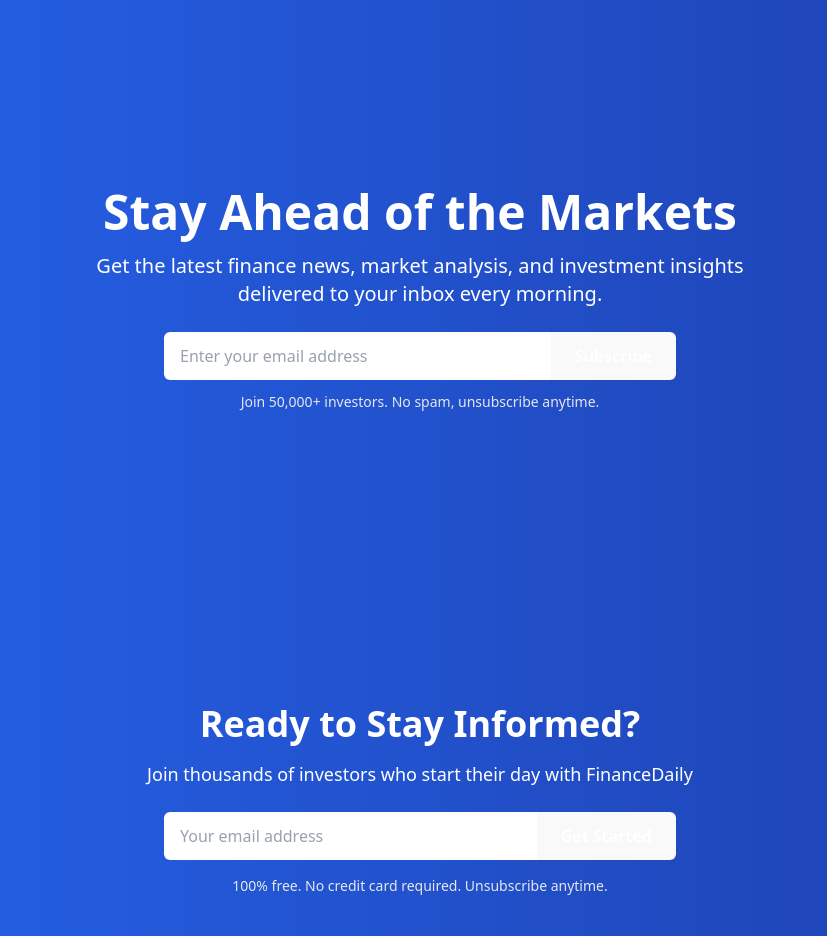
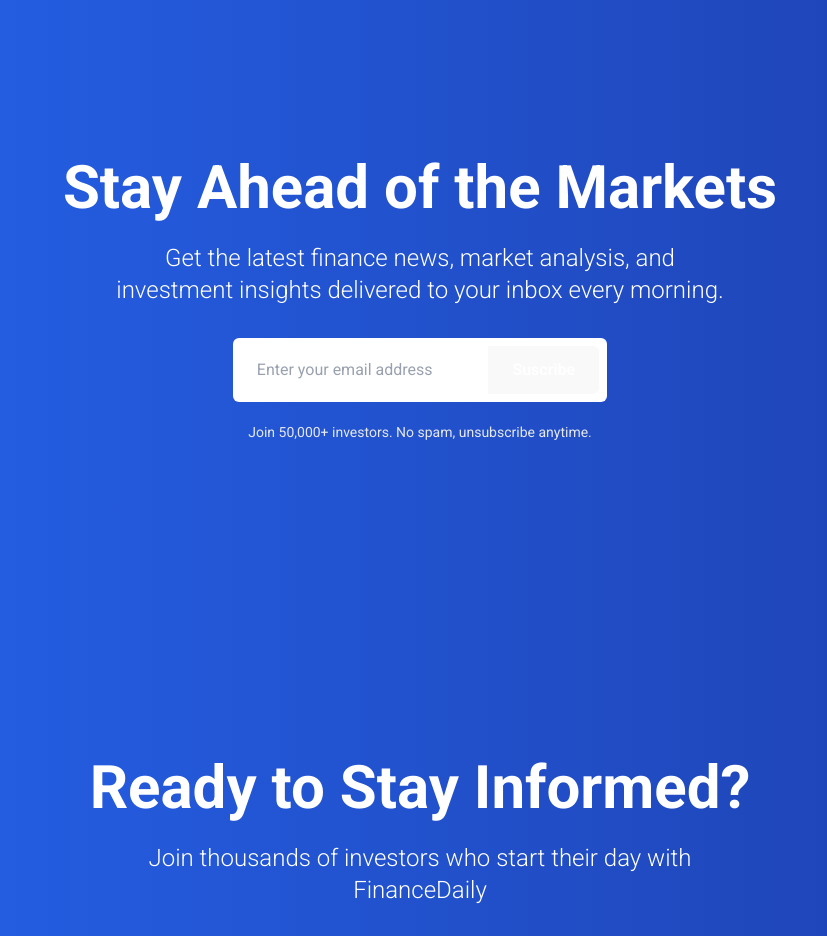
Before and after one commit to Opex-Interns/TeamX-News-Dashboard, a React (Vite) app: page / in a window 1280 px wide. Shown: the top 936 px of the page, without its empty margins (220-1047 px from the left). Built offline with nearby package versions, Linux system fonts and the light colour scheme.

Commit message:
Added Props and Reuseable components(HeroLayout.jsx)

```diff
--- /dev/null
+++ b/src/Components/Footer.jsx
@@ -0,0 +1,11 @@
+import React from 'react'
+
+function Footer() {
+  return (
+    <div>
+      Create Footer by Daniel
+    </div>
+  )
+}
+
+export default Footer
--- a/src/Components/Form.jsx
+++ b/src/Components/Form.jsx
@@ -1,18 +1,18 @@
 import React from 'react'
 
-function Form() {
+function Form(props) {
   return (
-    <form className="flex w-full max-w-lg">
+    <form className="flex w-[70%] max-w-[30%] p-2 bg-white rounded-md">
       <input
         type="email"
         placeholder="Enter your email address"
-        className="flex-1 px-4 py-3 rounded-l-md bg-white text-gray-800 placeholder-gray-400 focus:outline-none"
+        className="flex-1 px-4 py-2 rounded-l-md bg-white text-gray-800 placeholder-gray-400 focus:outline-none "
       />
       <button
         type="submit"
         className="bg-[#F59E0B] text-white font-semibold px-6 py-3 rounded-r-md hover:bg-[#D97706] transition"
       >
-        Subscribe
+        {props.linkName}
       </button>
     </form>
   )
--- a/src/Components/Hero.jsx
+++ b/src/Components/Hero.jsx
@@ -1,21 +1,11 @@
 import React from 'react'
-import Form from './Form'
+import HeroLayout from '../Layout/HeroLayout'
 
 function Hero() {
   return (
-    <div className="w-full h-[600px] bg-gradient-to-r from-[#2563EB] to-[#1E40AF] flex flex-col justify-center items-center text-center text-white px-4">
-      <h2 className="text-5xl font-extrabold mb-4">
-        Stay Ahead of the Markets
-      </h2>
-      <p className="text-lg md:text-xl mb-6 max-w-2xl">
-        Get the latest finance news, market analysis, and investment insights
-        delivered to your inbox every morning.
-      </p>
-      <Form />
-      <p className="text-sm mt-3 text-gray-200">
-        Join 50,000+ investors. No spam, unsubscribe anytime.
-      </p>
-    </div>
+
+      <HeroLayout title={' Stay Ahead of the Markets'} subtitle={'Get the latest finance news, market analysis, and investment insights delivered to your inbox every morning.'} suscribe={'Join 50,000+ investors. No spam, unsubscribe anytime.'} ButtonName={'Suscribe'}/>
+
   )
 }
 
--- a/src/Components/Ready.jsx
+++ b/src/Components/Ready.jsx
@@ -1,31 +1,11 @@
 import React from 'react'
+import HeroLayout from '../Layout/HeroLayout'
 
 function Ready() {
   return (
-    <div className="w-full h-[400px] bg-gradient-to-r from-[#2563EB] to-[#1E40AF] flex flex-col justify-center items-center text-center text-white px-4">
-      <h2 className="text-4xl font-extrabold mb-4">
-        Ready to Stay Informed?
-      </h2>
-      <p className="text-lg mb-6 max-w-xl">
-        Join thousands of investors who start their day with FinanceDaily
-      </p>
-      <form className="flex w-full max-w-lg mb-4">
-        <input
-          type="email"
-          placeholder="Your email address"
-          className="flex-1 px-4 py-3 rounded-l-md bg-white text-gray-800 placeholder-gray-400 focus:outline-none"
-        />
-        <button
-          type="submit"
-          className="bg-[#F59E0B] text-white font-semibold px-6 py-3 rounded-r-md hover:bg-[#D97706] transition"
-        >
-          Get Started
-        </button>
-      </form>
-      <p className="text-sm text-gray-200">
-        100% free. No credit card required. Unsubscribe anytime.
-      </p>
-    </div>
+     <div>
+       <HeroLayout title={'Ready to Stay Informed?'} subtitle={'Join thousands of investors who start their day with FinanceDaily'} suscribe={' 100% free. No credit card required. Unsubscribe anytime.'} ButtonName={'Get Started'}/>
+     </div>
   )
 }
 
--- /dev/null
+++ b/src/Layout/HeroLayout.jsx
@@ -0,0 +1,28 @@
+import React from 'react'
+import Form from '../Components/Form'
+
+function HeroLayout(props) {
+  return (
+    <div className="w-full h-[600px] bg-gradient-to-r from-[#2563EB] to-[#1E40AF] flex flex-col gap-2 justify-center items-center text-center text-white px-4 font-Roboto">
+      {/* Responsive Heading */}
+      <h2 className="text-3xl sm:text-4xl md:text-5xl lg:text-6xl font-bold mb-4">
+        {props.title}
+      </h2>
+
+      {/* Responsive Subtitle */}
+      <p className="text-base sm:text-lg md:text-2xl font-light mb-6 max-w-full sm:max-w-[80%] md:max-w-[70%] lg:max-w-[50%]">
+        {props.subtitle}
+      </p>
+
+      {/* Button / Form */}
+      <Form linkName={props.ButtonName} />
+
+      {/* Footer Note */}
+      <p className="text-xs sm:text-sm mt-3 text-gray-200">
+        {props.suscribe}
+      </p>
+    </div>
+  )
+}
+
+export default HeroLayout
--- a/src/index.css
+++ b/src/index.css
@@ -1,6 +1,10 @@
+@import url('https://fonts.googleapis.com/css2?family=Poppins:ital,wght@0,100;0,200;0,300;0,400;0,500;0,600;0,700;0,800;0,900;1,100;1,200;1,300;1,400;1,500;1,600;1,700;1,800;1,900&family=Roboto:ital,wght@0,100..900;1,100..900&display=swap');
 @import "tailwindcss";
+
+@theme{
+  --font-Roboto: "Roboto", sans-serif;
+}
 :root {
-  font-family: system-ui, Avenir, Helvetica, Arial, sans-serif;
   line-height: 1.5;
   font-weight: 400;
 
```
